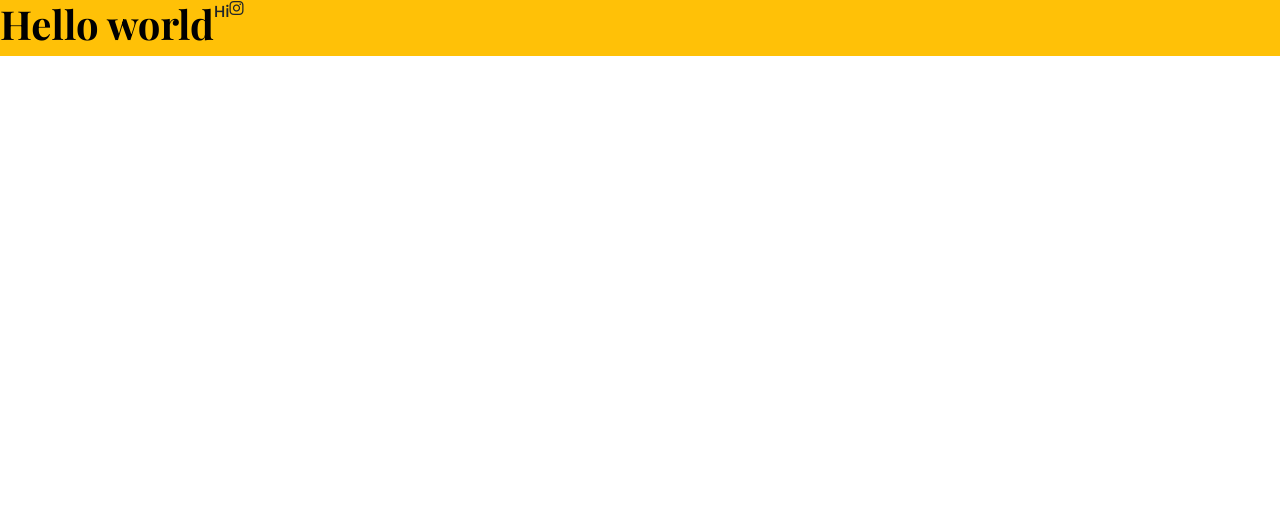
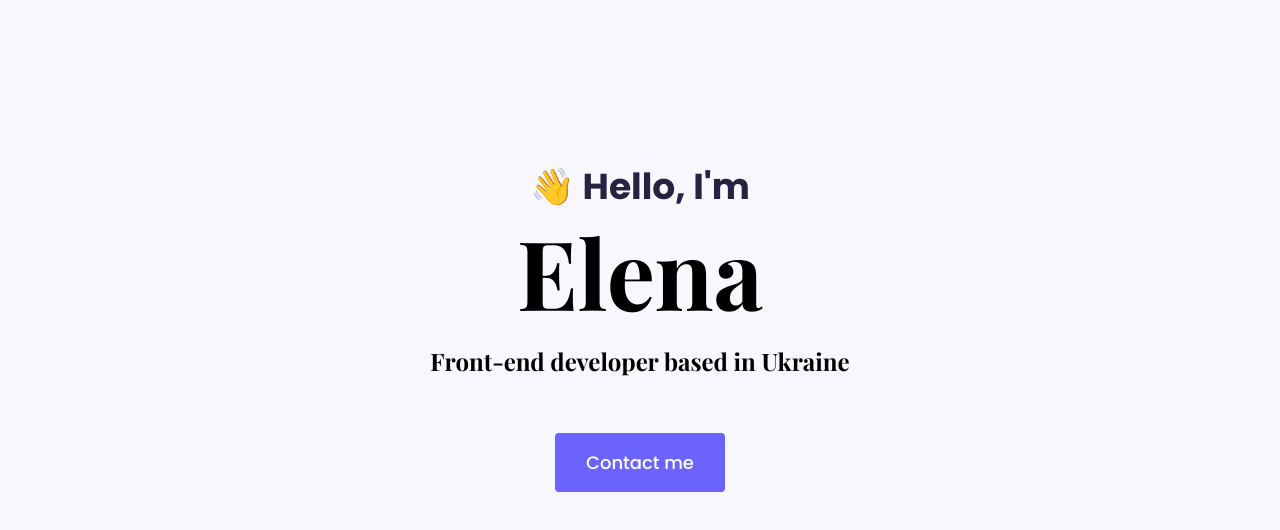
Before and after one commit to helenaukr/Portfolio-Project, a plain HTML site: page index.html in a window 1280 px wide. Drawn offline with nearby package versions, Linux system fonts and the light colour scheme.

Commit message:
Add files via upload

```diff
--- a/index.html
+++ b/index.html
@@ -4,36 +4,37 @@
     <meta charset="UTF-8" />
     <meta http-equiv="X-UA-Compatible" content="IE=edge" />
     <meta name="viewport" content="width=device-width, initial-scale=1.0" />
-    <link rel="stylesheet" href="style.css" />
+    <title>Portfolio</title>
+    <link
+      href="https://cdn.jsdelivr.net/npm/bootstrap@5.0.0-beta2/dist/css/bootstrap.min.css"
+      rel="stylesheet"
+      integrity="sha384-BmbxuPwQa2lc/FVzBcNJ7UAyJxM6wuqIj61tLrc4wSX0szH/Ev+nYRRuWlolflfl"
+      crossorigin="anonymous"
+    />
+    <link rel="preconnect" href="https://fonts.gstatic.com" />
+    <link
+      href="https://fonts.googleapis.com/css2?family=Playfair+Display:wght@700&amp;family=Poppins:wght@500;700&amp;display=swap"
+      rel="stylesheet"
+    />
+    <link rel="stylesheet" href="src/style.css" />
+    <script
+      src="https://cdn.jsdelivr.net/npm/bootstrap@5.0.0-beta2/dist/js/bootstrap.bundle.min.js"
+      integrity="sha384-b5kHyXgcpbZJO/tY9Ul7kGkf1S0CWuKcCD38l8YkeH8z8QjE0GmW1gYU5S9FOnJ0"
+      crossorigin="anonymous"
+    ></script>
     <script
       src="https://kit.fontawesome.com/db8f745127.js"
       crossorigin="anonymous"
     ></script>
-    <!-- CSS only -->
-    <link
-      href="https://cdn.jsdelivr.net/npm/bootstrap@5.2.2/dist/css/bootstrap.min.css"
-      rel="stylesheet"
-      integrity="sha384-Zenh87qX5JnK2Jl0vWa8Ck2rdkQ2Bzep5IDxbcnCeuOxjzrPF/et3URy9Bv1WTRi"
-      crossorigin="anonymous"
-    />
-    <!-- JavaScript Bundle with Popper -->
-    <script
-      src="https://cdn.jsdelivr.net/npm/bootstrap@5.2.2/dist/js/bootstrap.bundle.min.js"
-      integrity="sha384-OERcA2EqjJCMA+/3y+gxIOqMEjwtxJY7qPCqsdltbNJuaOe923+mo//f6V8Qbsw3"
-      crossorigin="anonymous"
-    ></script>
-    <link rel="preconnect" href="https://fonts.gstatic.com" />
-    <link
-      href="https://fonts.googleapis.com/css2?family=Playfair+Display:wght@700&family=Poppins:wght@500;700&display=swap"
-      rel="stylesheet"
-    />
-    <title>Document</title>
   </head>
   <body>
-    <div class="d-flex bg-warning" bis_skin_checked="1">
-      <h1>Hello world</h1>
-      <p>Hi</p>
-      <i class="fab fa-instagram" aria-hidden="true"></i>
+    <div class="hero" bis_skin_checked="1">
+      <p>👋 Hello, I'm</p>
+      <h1>Elena</h1>
+      <h2 class="mb-5">Front-end developer based in Ukraine</h2>
+      <div bis_skin_checked="1">
+        <a href="#" class="btn btn-branding">Contact me</a>
+      </div>
     </div>
   </body>
 </html>
--- a/src/style.css
+++ b/src/style.css
@@ -1,10 +1,58 @@
-h1 {
+:root {
+  --branding-color: #6c63ff;
+  --secondary-color: #f9f7fe;
+  --heading-font-family: "Playfair Display", serif;
+  --default-font-family: "Poppins", sans-serif;
+}
+
+body {
+  font-family: var(--default-font-family);
+}
+
+h1,
+h2,
+h3,
+h4,
+h5,
+h6 {
   color: black;
-  font-family: "Playfair Display", serif;
+  font-family: var(--heading-font-family);
   font-weight: bold;
 }
 
+h1 {
+  font-size: 96px;
+}
+
 p {
-  font-family: "Poppins", sans-serif;
   font-weight: normal;
 }
+
+.hero {
+  background: var(--secondary-color);
+  text-align: center;
+  padding: 160px 20px;
+}
+
+.hero p {
+  font-size: 36px;
+  font-weight: bold;
+  margin: 0;
+  color: #272142;
+}
+
+.hero h2 {
+  font-family: var(--heading-font-family);
+  font-weight: normal;
+  line-height: 2;
+  font-size: 24px;
+}
+
+.btn-branding {
+  background: var(--branding-color);
+  border-radius: 4px;
+  color: white;
+  font-size: 18px;
+  line-height: 27px;
+  padding: 15px 30px;
+}
```
Also changed, not shown: images/logo-shecodes-f9fa0540d113c086f61eb6e89466c0cbd24a42163b6a96d4b01da078803f53ee.png (added).
